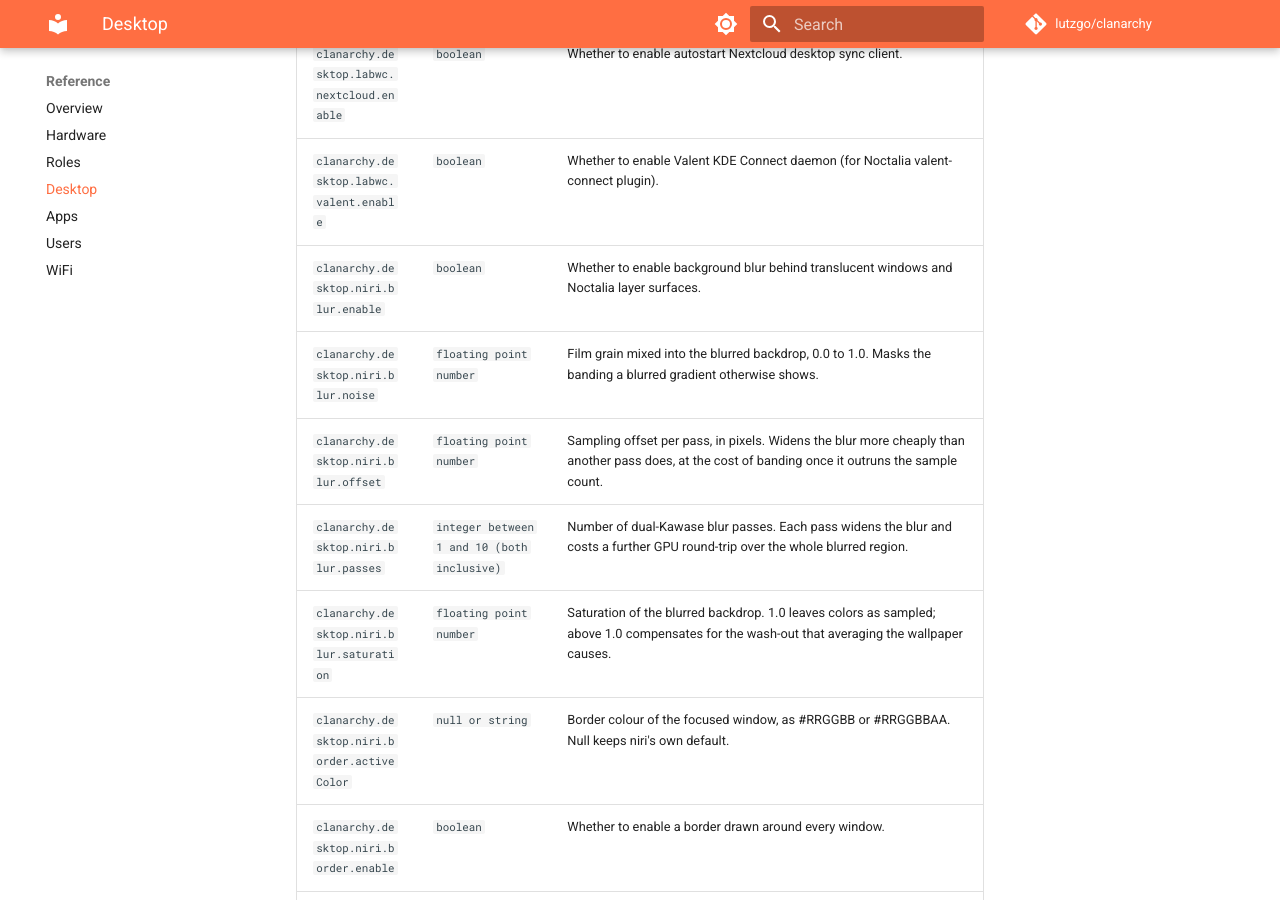
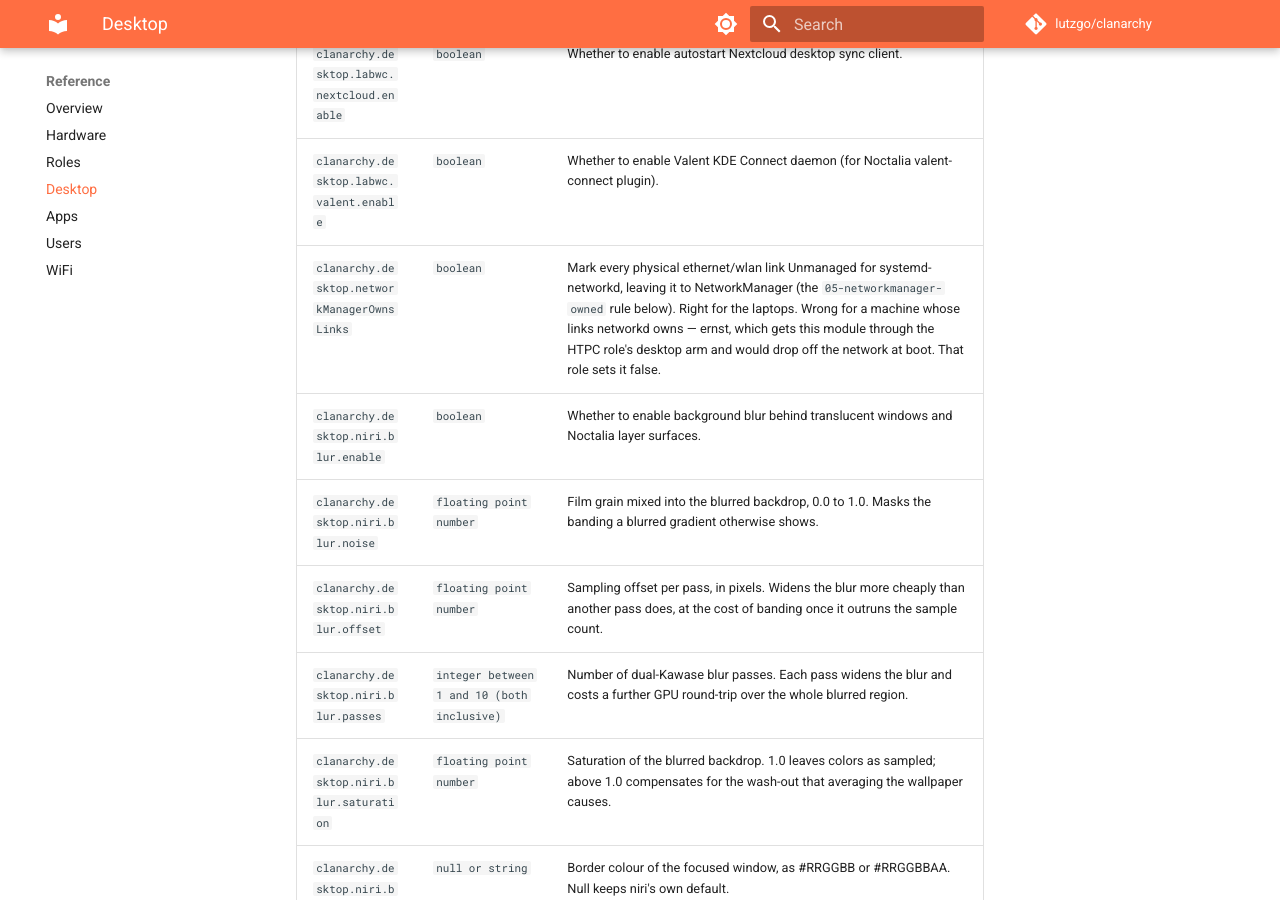
Before and after one commit to lutzgo/clanarchy, an MkDocs documentation site: the page built from docs/reference/desktop.md, in a window 1280 px wide and 900 px high, scrolled down 820 px. Built offline with MkDocs 1.6.1 and Material for MkDocs 9.7.7, drawn with Linux system fonts in a browser that asks for light colours; comment, search, counter and statistics services are not loaded.

Commit message:
docs: regenerate option reference

```diff
--- a/docs/reference/desktop.md
+++ b/docs/reference/desktop.md
@@ -13,6 +13,7 @@ Desktop environment modules (Niri, GNOME, KDE). Enable exactly the one that appl
 | `clanarchy.desktop.labwc.keepassxc.enable` | `boolean` | Whether to enable autostart KeePassXC password manager. |
 | `clanarchy.desktop.labwc.nextcloud.enable` | `boolean` | Whether to enable autostart Nextcloud desktop sync client. |
 | `clanarchy.desktop.labwc.valent.enable` | `boolean` | Whether to enable Valent KDE Connect daemon (for Noctalia valent-connect plugin). |
+| `clanarchy.desktop.networkManagerOwnsLinks` | `boolean` | Mark every physical ethernet/wlan link Unmanaged for systemd-networkd, leaving it to NetworkManager (the `05-networkmanager-owned` rule below).  Right for the laptops. Wrong for a machine whose links networkd owns — ernst, which gets this module through the HTPC role's desktop arm and would drop off the network at boot. That role sets it false.  |
 | `clanarchy.desktop.niri.blur.enable` | `boolean` | Whether to enable background blur behind translucent windows and Noctalia layer surfaces. |
 | `clanarchy.desktop.niri.blur.noise` | `floating point number` | Film grain mixed into the blurred backdrop, 0.0 to 1.0. Masks the banding a blurred gradient otherwise shows. |
 | `clanarchy.desktop.niri.blur.offset` | `floating point number` | Sampling offset per pass, in pixels. Widens the blur more cheaply than another pass does, at the cost of banding once it outruns the sample count. |
```
